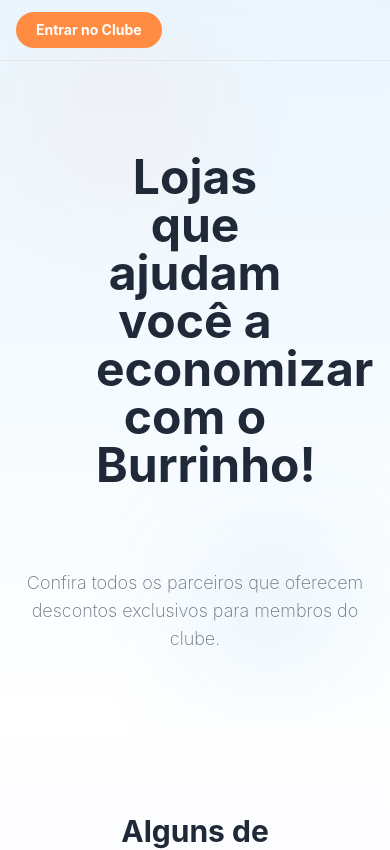
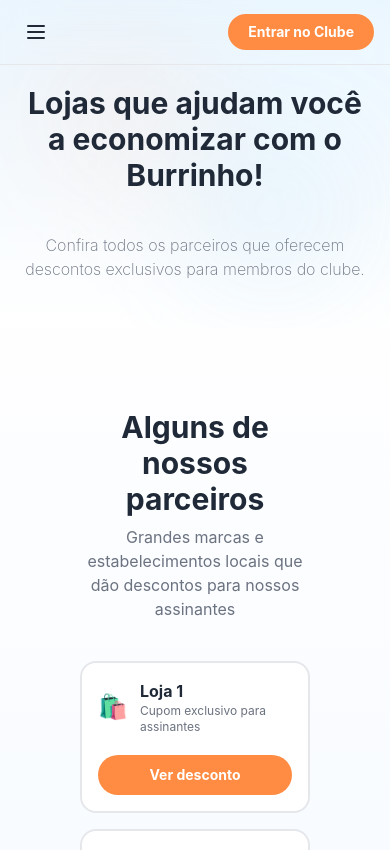
Before and after one commit to nicolesilva2037/cupom-burrinho, a React (Vite) app: page /lojas in a window 390 px wide. Shown: the top 850 px of the page. Built offline with nearby package versions, Linux system fonts and the light colour scheme.

Commit message:
responsibilidade

```diff
--- a/src/Pages/Stores.jsx
+++ b/src/Pages/Stores.jsx
@@ -19,7 +19,7 @@ export default function Store() {
             nossos assinantes
           </p>
         </div>
-        <div className="grid grid-cols-2 md:grid-cols-4 gap-4">
+        <div className="grid sm:grid-cols-1 md:grid-cols-2 lg:grid-cols-4 gap-4">
           {stores.map((store) => (
             <StoreCard key={store} store={store} />
           ))}
--- a/src/components/Hero/Hero.jsx
+++ b/src/components/Hero/Hero.jsx
@@ -39,7 +39,7 @@ export default function Hero() {
           </div>
         </div>
 
-        <div className="relative flex justify-center">
+        <div className="relative flex justify-center hidden md:block">
           <div className="absolute inset-0 flex items-center justify-center">
             <div className="w-72 h-72 rounded-full blur-2xl bg-blue-100" />
           </div>
@@ -47,7 +47,7 @@ export default function Hero() {
           <img
             src={burrinho}
             alt="Mascote burrinho azul segurando cupom"
-            className="relative w-250 max-w-full animate-float drop-shadow-2xl"
+            className="relative w-250 max-w-full animate-float drop-shadow-2xl "
           />
         </div>
       </div>
--- a/src/components/HowItWorks/HowItWorks.jsx
+++ b/src/components/HowItWorks/HowItWorks.jsx
@@ -40,7 +40,7 @@ export default function HowItWorks() {
           </p>
         </div>
 
-        <div className="grid md:grid-cols-3 gap-6">
+        <div className="grid md:grid-cols-3 gap-6 sm:px-6">
           {steps.map((step) => (
             <StepCard
               key={step.number}
--- a/src/components/Menu/Menu.jsx
+++ b/src/components/Menu/Menu.jsx
@@ -1,15 +1,83 @@
-import React from "react";
+import React, { useState } from "react";
 import menuItems from "../../data/menuItems.json";
 import { Link } from "react-router-dom";
 
 export default function Menu() {
+  const [isOpen, setIsOpen] = useState(false);
+
   return (
+    <div className="flex items-center">
+      {/* BOTÃO HAMBÚRGUER (Aparece só no mobile) */}
+      <button
+        onClick={() => setIsOpen(!isOpen)}
+        className="p-2 md:hidden text-foreground focus:outline-none z-50"
+        aria-label="Abrir menu"
+      >
+        {isOpen ? (
+          // Ícone de Fechar (X)
+          <svg
+            className="w-6 h-6"
+            fill="none"
+            viewBox="0 0 24 24"
+            stroke="currentColor"
+          >
+            <path
+              strokeLinecap="round"
+              strokeLinejoin="round"
+              strokeWidth={2}
+              d="M6 18L18 6M6 6l12 12"
+            />
+          </svg>
+        ) : (
+          // Ícone de Hambúrguer (Três linhas)
+          <svg
+            className="w-6 h-6"
+            fill="none"
+            viewBox="0 0 24 24"
+            stroke="currentColor"
+          >
+            <path
+              strokeLinecap="round"
+              strokeLinejoin="round"
+              strokeWidth={2}
+              d="M4 6h16M4 12h16M4 18h16"
+            />
+          </svg>
+        )}
+      </button>
+
+      {/* MENU DESKTOP (O seu código original refinado) */}
       <nav className="hidden md:flex items-center gap-6 text-sm font-semibold text-muted-foreground">
         {menuItems.map((item, index) => (
-        <Link key={index} to={item.url} className={item.customClass}>
+          <Link
+            key={index}
+            to={item.url}
+            className={`hover:text-foreground transition-colors ${item.customClass || ""}`}
+          >
             {item.label}
           </Link>
         ))}
       </nav>
+
+      {/* MENU MOBILE (Usa o mesmo JSON, mas renderiza em lista vertical) */}
+      <div
+        className={`absolute top-[60px] left-0 w-full bg-card/95 backdrop-blur-md border-b border-border px-6 py-6 flex flex-col gap-4 shadow-lg transition-all duration-300 md:hidden ${
+          isOpen
+            ? "opacity-100 visible translate-y-0"
+            : "opacity-0 invisible -translate-y-2 pointer-events-none"
+        }`}
+      >
+        {menuItems.map((item, index) => (
+          <Link
+            key={`mobile-${index}`}
+            to={item.url}
+            onClick={() => setIsOpen(false)} // Fecha o menu ao clicar em um link
+            className={`text-base font-semibold text-muted-foreground hover:text-foreground py-2 border-b border-border/40 last:border-0 ${item.customClass || ""}`}
+          >
+            {item.label}
+          </Link>
+        ))}
+      </div>
+    </div>
   );
 }
--- a/src/components/Partners/Partners.jsx
+++ b/src/components/Partners/Partners.jsx
@@ -1,5 +1,7 @@
 import PartnerCard from "./PartnerCard";
 import stores from "../../data/stores.json";
+
+// esse arquivo é os parceiros da HOME
 
 export default function Partners() {
   return (
@@ -7,7 +9,7 @@ export default function Partners() {
       id="lojas"
       className=" mx-auto px-4 py-16 bg-linear-to-b from-[#eaf5ff] to-[#fefeff]"
     >
-      <div className="max-w-7xl mx-auto">
+      <div className="max-w-7xl mx-auto sm:px-6">
         <div className="text-center mb-10">
           <h2 className="text-3xl md:text-4xl font-display font-bold">
             Alguns de nossos parceiros
@@ -19,7 +21,7 @@ export default function Partners() {
           </p>
         </div>
 
-        <div className="grid grid-cols-2 md:grid-cols-3 gap-4">
+        <div className="grid sm:grid-cols-1 md:grid-cols-3 gap-4">
           {stores.slice(0, 3).map((store) => (
             <PartnerCard key={store} name={store} />
           ))}
--- a/src/components/Stores/StoreCard.jsx
+++ b/src/components/Stores/StoreCard.jsx
@@ -1,41 +1,47 @@
 export default function StoreCard({ store }) {
   return (
-    <div>
     <div
       className="
         bg-card
         border-2
         border-border
         rounded-2xl
-      p-6
+        p-4
+        md:p-6
         hover:border-blue-burrinho
         hover:scale-105
         transition-all
+        w-full
       "
     >
       <div className="flex items-center gap-3">
-          <span className="text-2xl">🛍️</span>
+        <span className="text-2xl shrink-0">🛍️</span>
         <div>
-            <h3 className="font-display font-bold text-lg">{store}</h3>
-            <p className="text-sm text-muted-foreground">
+          <h3 className="font-display font-bold text-base md:text-lg text-foreground truncate">
+            {store}
+          </h3>
+          <p className="text-xs md:text-sm text-muted-foreground">
             Cupom exclusivo para assinantes
           </p>
         </div>
       </div>
+
       <button
         className="
     mt-5
     w-full
     rounded-full
     bg-primary
-        py-2
+    py-2.5
+    text-sm
     font-bold
     text-primary-foreground
+    shadow-soft
+    whitespace-nowrap
   "
       >
         Ver desconto
       </button>
     </div>
-    </div>
   );
 }
--- a/src/components/Stores/StoreHero.jsx
+++ b/src/components/Stores/StoreHero.jsx
@@ -1,55 +1,33 @@
 export default function StoreHero() {
   return (
-    <section className="relative overflow-hidden bg-gradient-sky py-20 -mt-17">
+    <section className="relative overflow-hidden bg-gradient-sky py-12 md:py-20 -mt-17">
       <div className="absolute inset-0 opacity-40 pointer-events-none">
         <div
-          className="
-absolute
-top-10
-left-10
-w-40
-h-40
-rounded-full
-blur-3xl
-"
+          className="absolute top-10 left-10 w-40 h-40 rounded-full blur-3xl"
           style={{
             background:
               "color-mix(in oklch, oklch(0.72 0.18 45) 20%, transparent)",
           }}
         ></div>
         <div
-          className="
-absolute
-bottom-10
-right-10
-w-40
-h-40
-rounded-full
-blur-3xl
-"
+          className="absolute bottom-10 right-10 w-40 h-40 rounded-full blur-3xl"
           style={{
             background:
               "color-mix(in oklch, oklch(0.72 0.11 235) 30%, transparent)",
           }}
         ></div>
       </div>
-      <div
-        className="
-relative
-max-w-6xl
-mx-auto
-px-4
-text-center
-"
-      >
+
+      <div className="relative max-w-6xl mx-auto px-4 text-center">
         <h1
           className="
-
-text-5xl
+            text-3xl
+            sm:text-4xl
             md:text-6xl
             font-display
             font-bold
-m-20
+            my-10
+            md:my-20
           "
         >
           Lojas que ajudam você a economizar com o Burrinho!
@@ -57,7 +35,8 @@ m-20
         <p
           className="
             mt-5
-text-lg
+            text-base
+            md:text-lg
             text-muted-foreground
             max-w-2xl
             mx-auto
```
Also changed, not shown: 1 other file (tests, documents, lock files or other folders). Lines whose indentation alone changed are shown as unchanged.
